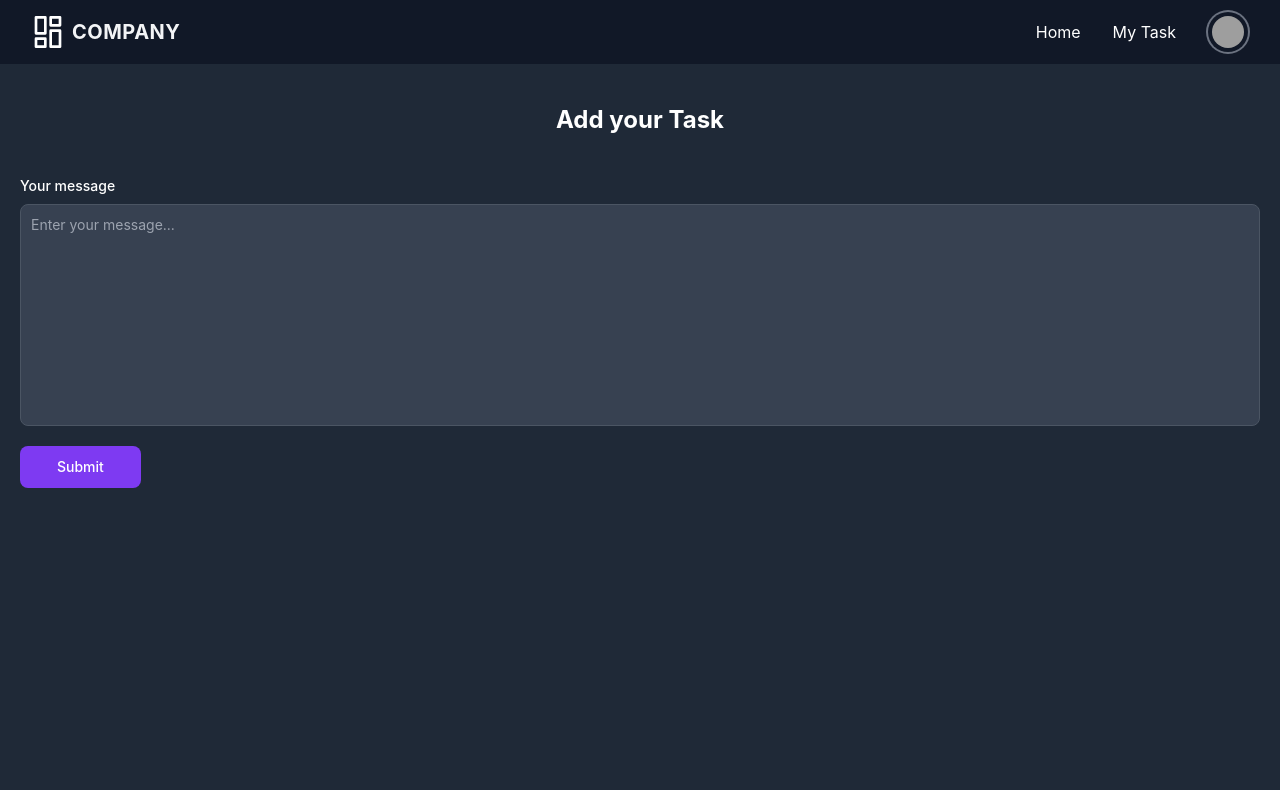
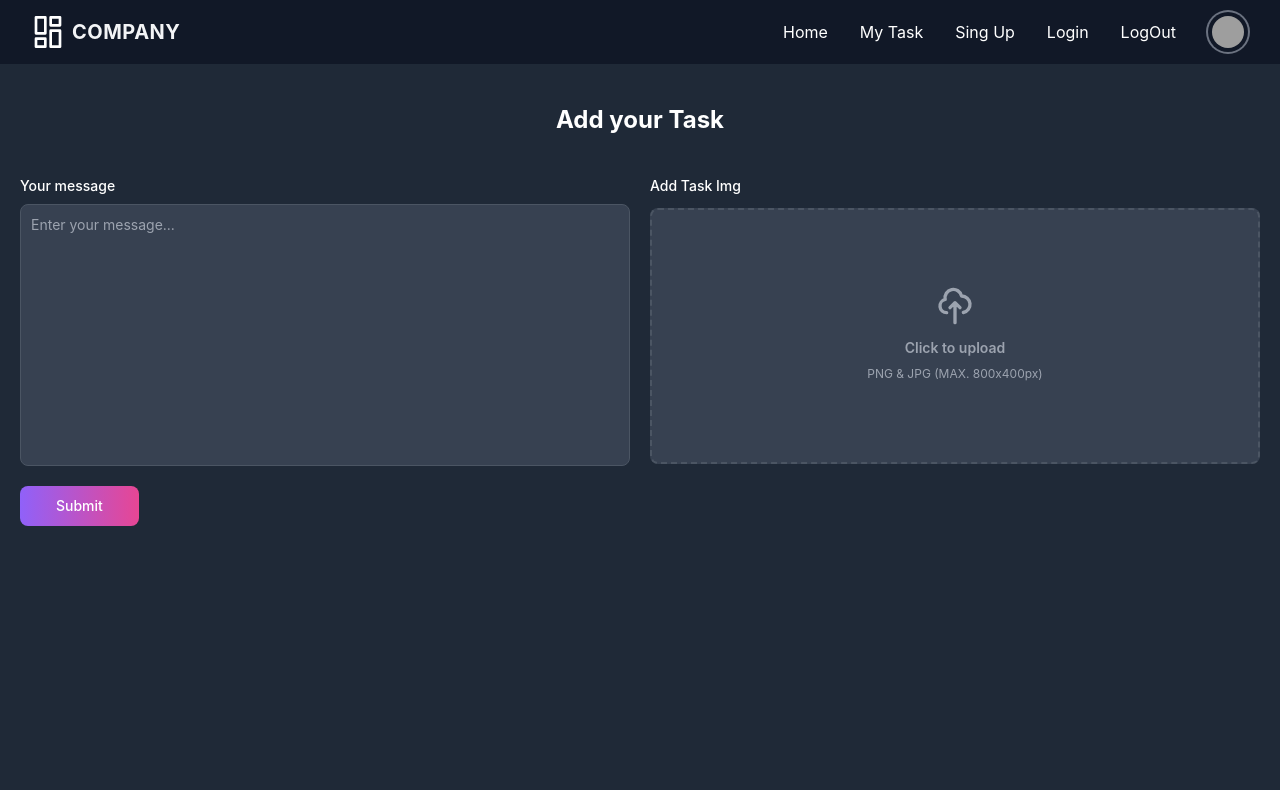
Before and after one commit to skmamunkhan072/BlackBal_Task_Client_site_01, a React (Create React App) app: page / in a window 1280 px wide. Built offline with nearby package versions, Linux system fonts and the light colour scheme; grey boxes are pictures that could not be loaded.

Commit message:
img uplode add task section add

```diff
--- a/package.json
+++ b/package.json
@@ -6,9 +6,13 @@
     "@testing-library/jest-dom": "^5.14.1",
     "@testing-library/react": "^13.0.0",
     "@testing-library/user-event": "^13.2.1",
+    "date-fns": "^2.29.3",
+    "firebase": "^9.15.0",
     "flowbite": "^1.5.5",
     "flowbite-react": "^0.3.7",
+    "install": "^0.13.0",
     "react": "^18.2.0",
+    "react-day-picker": "^8.4.1",
     "react-dom": "^18.2.0",
     "react-router-dom": "^6.6.1",
     "react-scripts": "5.0.1",
--- /dev/null
+++ b/src/components/Context/AuthContextProvaider/AuthContextProvaider.js
@@ -0,0 +1,12 @@
+import React, { createContext } from "react";
+
+export const AuthContext = createContext();
+
+const AuthContextProvaider = ({ children }) => {
+  const authInfo = {};
+  return (
+    <AuthContext.Provider value={authInfo}>{children}</AuthContext.Provider>
+  );
+};
+
+export default AuthContextProvaider;
--- /dev/null
+++ b/src/components/Firebase/Firebase.config.js
@@ -0,0 +1,17 @@
+// Import the functions you need from the SDKs you need
+import { initializeApp } from "firebase/app";
+// TODO: Add SDKs for Firebase products that you want to use
+// https://firebase.google.com/docs/web/setup#available-libraries
+
+// Your web app's Firebase configuration
+const firebaseConfig = {
+  apiKey: process.env.REACT_APP_apiKey,
+  authDomain: process.env.REACT_APP_authDomain,
+  projectId: process.env.REACT_APP_projectId,
+  storageBucket: process.env.REACT_APP_storageBucket,
+  messagingSenderId: process.env.REACT_APP_messagingSenderId,
+  appId: process.env.REACT_APP_appId,
+};
+
+// Initialize Firebase
+const app = initializeApp(firebaseConfig);
--- /dev/null
+++ b/src/components/Hooks/AllFunction/AllFunction.js
@@ -0,0 +1,29 @@
+import { useState } from "react";
+import { useEffect } from "react";
+
+//image fill host function
+export const HandelImgHost = (imageFile = "") => {
+  const [imgHostLink, setImgHostLink] = useState("");
+
+  const imageHostKey = process.env.REACT_APP_UPLOADiMGkEY;
+  const formData = new FormData();
+  const url = `https://api.imgbb.com/1/upload?key=${imageHostKey}`;
+  useEffect(() => {
+    if (!imageFile) {
+      return;
+    }
+    const image = imageFile[0];
+    formData.append("image", image);
+    fetch(url, {
+      method: "POST",
+      body: formData,
+    })
+      .then((res) => res.json())
+      .then((data) => {
+        if (data?.success) {
+          setImgHostLink(data?.data);
+        }
+      });
+  }, [imageFile]);
+  return [imgHostLink];
+};
--- a/src/components/Shear/NavBar/NavBar.jsx
+++ b/src/components/Shear/NavBar/NavBar.jsx
@@ -1,9 +1,12 @@
 import { Avatar } from "flowbite-react";
 import React, { useState } from "react";
+import { useContext } from "react";
 import { Link } from "react-router-dom";
+import { AuthContext } from "../../Context/AuthContextProvaider/AuthContextProvaider";
 
 const NavBar = () => {
   const [isMenuOpen, setIsMenuOpen] = useState(false);
+  const { helo } = useContext(AuthContext);
 
   const navBarMenu = (
     <>
@@ -21,6 +24,30 @@ const NavBar = () => {
           class="block py-4 pl-3 pr-4 text-white bg-blue-700 rounded md:bg-transparent md:text-blue-700 md:p-0 dark:text-white"
         >
           My Task
+        </Link>
+      </li>
+      <li>
+        <Link
+          to="/sing-up"
+          class="block py-4 pl-3 pr-4 text-white bg-blue-700 rounded md:bg-transparent md:text-blue-700 md:p-0 dark:text-white"
+        >
+          Sing Up
+        </Link>
+      </li>
+      <li>
+        <Link
+          to="/login"
+          class="block py-4 pl-3 pr-4 text-white bg-blue-700 rounded md:bg-transparent md:text-blue-700 md:p-0 dark:text-white"
+        >
+          Login
+        </Link>
+      </li>
+      <li>
+        <Link
+          to="/log-out"
+          class="block py-4 pl-3 pr-4 text-white bg-blue-700 rounded md:bg-transparent md:text-blue-700 md:p-0 dark:text-white"
+        >
+          LogOut
         </Link>
       </li>
       <li className="cursor-pointer">
--- a/src/components/page/AddTask/AddTask.jsx
+++ b/src/components/page/AddTask/AddTask.jsx
@@ -1,31 +1,112 @@
 import { Button } from "flowbite-react";
-import React from "react";
+import React, { useState } from "react";
+import { HandelImgHost } from "../../Hooks/AllFunction/AllFunction";
 
 const AddTask = () => {
+  const [uploadFile, setUploadFile] = useState("");
+  const [imgHostLink] = HandelImgHost(uploadFile);
+
+  // handel submit form function
+  const handelTaskForm = (e) => {
+    e.preventDefault();
+    const taskMessage = e.target.message.value;
+    const uplodeImgLink = imgHostLink?.display_url;
+    console.log(taskMessage, uplodeImgLink);
+
+    const addTaskInfoData = {
+      taskMessage,
+      uplodeImgLink,
+    };
+  };
   return (
     <div className="min-h-[80.7vh]">
       <h1 className="text-2xl font-bold">Add your Task</h1>
       <div className="pt-10">
-        <form>
+        <form onSubmit={handelTaskForm}>
+          <div className="grid gap-5 grid-cols-1 md:grid-cols-1 lg:grid-cols-2">
+            <div>
               <label
                 for="message"
-            class="block mb-2 text-sm font-medium text-gray-900 dark:text-white text-start text-2xl"
+                class="block mb-2 text-sm font-medium text-gray-900 dark:text-white text-start text-lg"
               >
                 Your message
               </label>
               <textarea
                 id="message"
-            rows="10"
+                rows="12 "
+                name="message"
                 class="block p-2.5 w-full text-sm text-gray-900 bg-gray-50 rounded-lg border border-gray-300 focus:ring-blue-500 focus:border-blue-500 dark:bg-gray-700 dark:border-gray-600 dark:placeholder-gray-400 dark:text-white dark:focus:ring-blue-500 dark:focus:border-blue-500 resize-none"
                 placeholder="Enter your message..."
+                required
               ></textarea>
-        </form>
+            </div>
 
+            {imgHostLink ? (
               <div>
-          <Button color="purple" className="px-5 mt-5" type="submit">
+                <h1 className="mb-2 text-sm font-medium text-gray-900 dark:text-white text-start text-lg">
+                  Add img successful
+                </h1>
+                <img
+                  src={imgHostLink?.display_url}
+                  alt="Upload img"
+                  className="h-[263px] rounded-lg"
+                />
+              </div>
+            ) : (
+              <div>
+                <h1 class="block mb-3 text-sm font-medium text-gray-900 dark:text-white text-start text-lg">
+                  Add Task Img
+                </h1>
+                <div class="flex items-center justify-center w-full">
+                  <label
+                    for="dropzone-file"
+                    class="flex flex-col items-center justify-center w-full h-64 border-2 border-gray-300 border-dashed rounded-lg cursor-pointer bg-gray-50 dark:hover:bg-bray-800 dark:bg-gray-700 hover:bg-gray-100 dark:border-gray-600 dark:hover:border-gray-500 dark:hover:bg-gray-600"
+                  >
+                    <div class="flex flex-col items-center justify-center pt-5 pb-6">
+                      <svg
+                        aria-hidden="true"
+                        class="w-10 h-10 mb-3 text-gray-400"
+                        fill="none"
+                        stroke="currentColor"
+                        viewBox="0 0 24 24"
+                        xmlns="http://www.w3.org/2000/svg"
+                      >
+                        <path
+                          stroke-linecap="round"
+                          stroke-linejoin="round"
+                          stroke-width="2"
+                          d="M7 16a4 4 0 01-.88-7.903A5 5 0 1115.9 6L16 6a5 5 0 011 9.9M15 13l-3-3m0 0l-3 3m3-3v12"
+                        ></path>
+                      </svg>
+                      <p class="mb-2 text-sm text-gray-500 dark:text-gray-400">
+                        <span class="font-semibold">Click to upload</span>
+                      </p>
+                      <p class="text-xs text-gray-500 dark:text-gray-400">
+                        PNG & JPG (MAX. 800x400px)
+                      </p>
+                    </div>
+                    <input
+                      onChange={(e) => setUploadFile(e.target.files)}
+                      accept="productImages/jpg, productImages/png"
+                      id="dropzone-file"
+                      type="file"
+                      class="hidden"
+                    />
+                  </label>
+                </div>
+              </div>
+            )}
+          </div>
+          <div>
+            <Button
+              gradientDuoTone="purpleToPink"
+              type="submit"
+              className="px-5 mt-5"
+            >
               Submit
             </Button>
           </div>
+        </form>
       </div>
     </div>
   );
--- a/src/index.js
+++ b/src/index.js
@@ -1,14 +1,17 @@
-import React from 'react';
-import ReactDOM from 'react-dom/client';
-import './index.css';
-import App from './App';
-import reportWebVitals from './reportWebVitals';
+import React from "react";
+import ReactDOM from "react-dom/client";
+import "./index.css";
+import App from "./App";
+import reportWebVitals from "./reportWebVitals";
+import AuthContextProvaider from "./Components/Context/AuthContextProvaider/AuthContextProvaider";
 
-const root = ReactDOM.createRoot(document.getElementById('root'));
+const root = ReactDOM.createRoot(document.getElementById("root"));
 root.render(
-  <React.StrictMode>
-    <App />
-  </React.StrictMode>
+  <AuthContextProvaider>
+    <React.StrictMode>
+      <App />
+    </React.StrictMode>
+  </AuthContextProvaider>
 );
 
 // If you want to start measuring performance in your app, pass a function
```
Also changed, not shown: 1 other file (tests, documents, lock files or other folders). Lines whose indentation alone changed are shown as unchanged.
